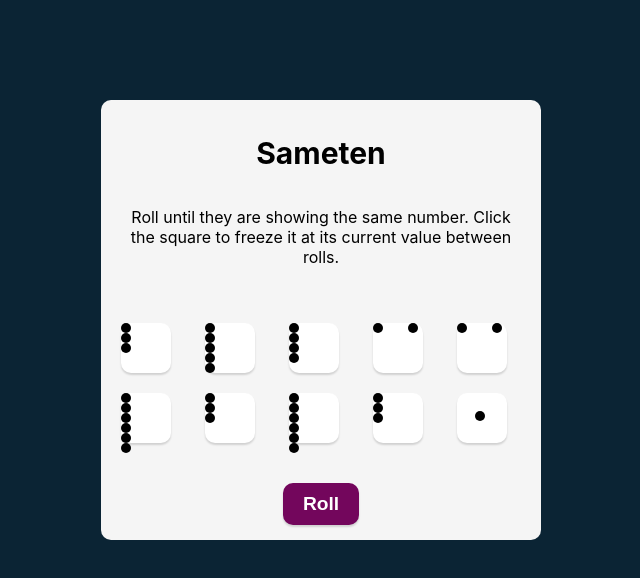
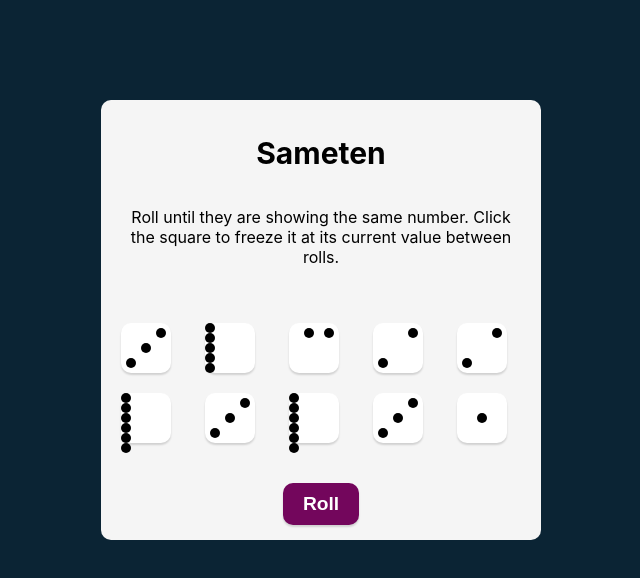
Before and after one commit to ran1000/react-app-05, a React (Create React App) app: page / in a window 1280 px wide. Shown: the top 578 px of the page, without its empty margins (319-959 px from the left). Built offline with nearby package versions, Linux system fonts and the light colour scheme.

Commit message:
css dice 2 3

```diff
--- a/src/Die.css
+++ b/src/Die.css
@@ -4,7 +4,6 @@
   border-radius: 10px;
   height: 50px;
   width: 50px;
-  font-size: 20px;
   cursor: pointer;
 }
 
@@ -13,19 +12,50 @@
   width: 10px;
   border-radius: 50%;
   background-color: black;
+  flex-shrink: 0;
 }
 
 .first-face {
-  height: 90%;
-  width: 90%;
+  height: 80%;
+  width: 80%;
+  margin: 10% auto;
   display: flex;
   justify-content: center;
   align-items: center;
 }
 
 .second-face {
-  height: 90%;
-  width: 90%;
+  height: 80%;
+  width: 80%;
+  margin: 10% auto;
   display: flex;
   justify-content: space-between;
 }
+
+.second-face .dot:nth-last-of-type(2) {
+  align-self: flex-end;
+}
+
+.third-face {
+  height: 80%;
+  width: 80%;
+  margin: 10% auto;
+  display: flex;
+  justify-content: space-between;
+}
+
+.third-face .dot:nth-last-of-type(2) {
+  align-self: center;
+}
+
+.third-face .dot:nth-last-of-type(3) {
+  align-self: flex-end;
+}
+
+.fourth-face {
+  height: 80%;
+  width: 80%;
+  margin: 10% auto;
+  display: flex;
+  justify-content: space-between;
+}
--- a/src/Die.js
+++ b/src/Die.js
@@ -21,35 +21,37 @@ export default function Die(props) {
       case 1:
         return (
           <div className="first-face">
-            <div className="dot" ></div>
+            <span className="dot" ></span>
           </div>
         )
         break;
       case 2:
         return (
           <div className="second-face">
-            <div className="dot" ></div>
-            <div className="dot" ></div>
+            <span className="dot" ></span>
+            <span className="dot" ></span>
           </div>
         )
         break;
       case 3:
         return (
-          <>
-            <div className="dot" ></div>
-            <div className="dot" ></div>
-            <div className="dot" ></div>
-          </>
+          <div className="third-face">
+            <span className="dot" ></span>
+            <span className="dot" ></span>
+            <span className="dot" ></span>
+          </div>
         )
         break;
       case 4:
         return (
-          <>
-            <div className="dot" ></div>
-            <div className="dot" ></div>
-            <div className="dot" ></div>
-            <div className="dot" ></div>
-          </>
+          <div className='fourth-face'>
+            <div>
+              <span className="dot" ></span>
+              <span className="dot" ></span>
+            </div>
+            <span className="dot" ></span>
+            <span className="dot" ></span>
+          </div>
         )
         break;
       case 5:
```
